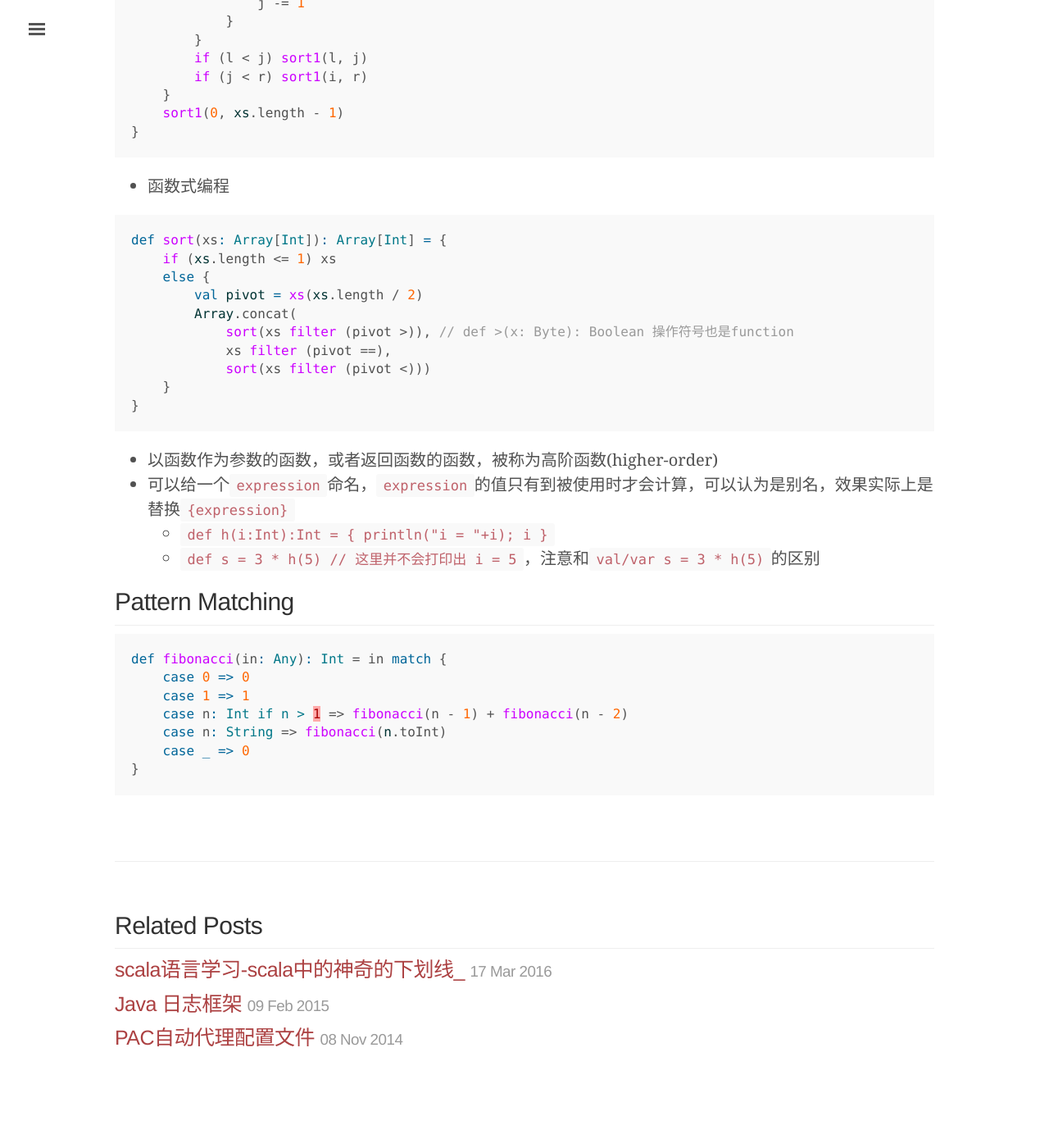
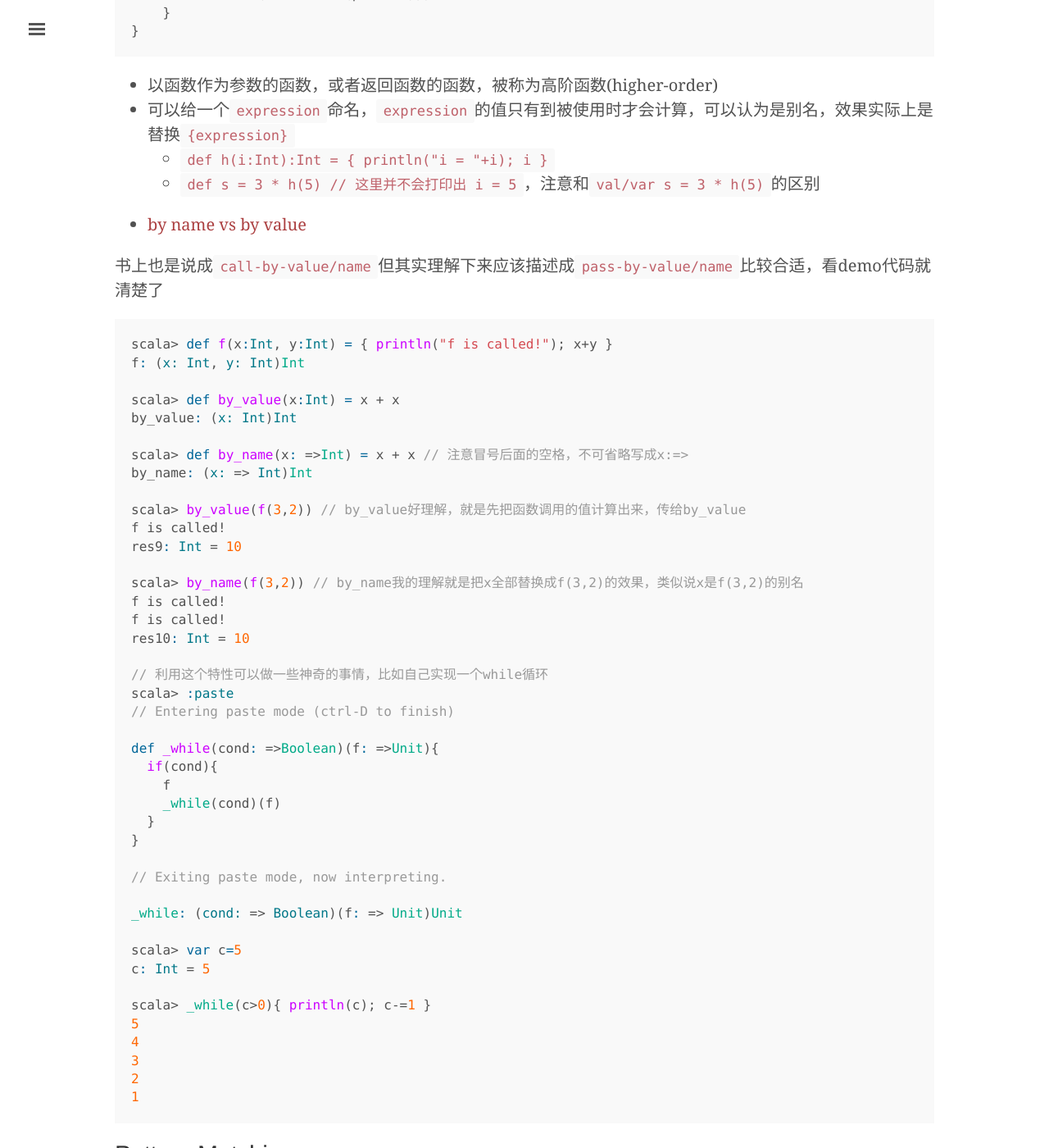
Before and after one commit to vivisidea/vivisidea.github.io, a Jekyll site: the page built from _posts/2016-03-13-learning-scala-basics.md, in a window 1280 px wide and 1400 px high, scrolled down 2986 px. Shown: the whole window at 82% size. Built offline with Jekyll 4.4.1, drawn with Linux system fonts in a browser that asks for light colours; before the commit the page ends 4327 px from its top, so only the background shows below that; some of the changed text lies outside the part shown.

Commit message:
add new posts about scala

```diff
--- a/_posts/2016-03-13-learning-scala-basics.md
+++ b/_posts/2016-03-13-learning-scala-basics.md
@@ -115,6 +101,54 @@
 - 可以给一个`expression`命名，`expression`的值只有到被使用时才会计算，可以认为是别名，效果实际上是替换`{expression}`
     - `def h(i:Int):Int = { println("i = "+i); i }`
     - `def s = 3 * h(5) // 这里并不会打印出 i = 5`，注意和`val/var s = 3 * h(5)`的区别
+- [by name vs by value](http://stackoverflow.com/questions/13337338/call-by-name-vs-call-by-value-in-scala-clarification-needed)
+
+书上也是说成`call-by-value/name`但其实理解下来应该描述成`pass-by-value/name`比较合适，看demo代码就清楚了
+{%highlight scala%}
+scala> def f(x:Int, y:Int) = { println("f is called!"); x+y }
+f: (x: Int, y: Int)Int
+
+scala> def by_value(x:Int) = x + x
+by_value: (x: Int)Int
+
+scala> def by_name(x: =>Int) = x + x // 注意冒号后面的空格，不可省略写成x:=>
+by_name: (x: => Int)Int
+
+scala> by_value(f(3,2)) // by_value好理解，就是先把函数调用的值计算出来，传给by_value
+f is called!
+res9: Int = 10
+
+scala> by_name(f(3,2)) // by_name我的理解就是把x全部替换成f(3,2)的效果，类似说x是f(3,2)的别名
+f is called!
+f is called!
+res10: Int = 10
+
+// 利用这个特性可以做一些神奇的事情，比如自己实现一个while循环
+scala> :paste
+// Entering paste mode (ctrl-D to finish)
+
+def _while(cond: =>Boolean)(f: =>Unit){
+  if(cond){
+    f
+    _while(cond)(f)
+  }
+}
+
+// Exiting paste mode, now interpreting.
+
+_while: (cond: => Boolean)(f: => Unit)Unit
+
+scala> var c=5
+c: Int = 5
+
+scala> _while(c>0){ println(c); c-=1 }
+5
+4
+3
+2
+1
+
+{%endhighlight%}
 
 ## Pattern Matching
 {%highlight scala%}
--- /dev/null
+++ b/_posts/2016-03-18-learning-scala-map.md
@@ -0,0 +1,24 @@
+---
+title: scala语言学习-Map
+layout: post
+tags:
+  - scala
+---
+
+## Map
+- 构造 `val m = Map("Alice", 1, "Bob"->2)`
+- 默认的Map是imutable的，如果需要mutable的Map，需要引入`scala.collection.mutable.Map`
+- 如果需要空的Map，可以指定一种具体的实现`val scores = new scala.collection.mutable.HashMap[String, Int]`
+- `->`符号就是创建`pair`的意思，`"Alice"->1`和`("Alice", 1)`是等价的
+- 访问`Map`对应key的值还是用`()`符号，如`m("Alice")`
+- `()`访问，如果`key`不存在，会直接报错，可以用`m.getOrElse("not-exist-key", defaultValue)`
+- `m.get(key)`返回的是一个`Option`对象，值要么是`Some`或者是`None`
+- 删除一个key的操作是`-=`，例如`m -= "Alice"`
+- 添加一些元素可以用`m += ("Tom"->3, "Lisa"->4)`
+- 遍历元素`for((k,v) <- m) ...`
+- `yield`语句也适用于`pair`，`for((k,v)<-m) yield (v,k)`
+- `keys.zip(values).toMap` 建立两个数组的映射，返回一个`Map`对象
+
+## Tuple
+- `val _4tuple = ("Alice", 1, 2, 3)` 定义多元组
+- `_4tuple._1` 元组的第一个元素`"Alice"`
--- /dev/null
+++ b/_posts/2016-03-19-learning-scala-class.md
@@ -0,0 +1,27 @@
+---
+title: scala语言学习-Class
+layout: post
+tags:
+  - scala
+---
+
+## Class
+- 类的`var`属性自动获得`getter`和`setter`方法, `val`属性自动获得`getter`方法
+- 使用`@BeanProperty val/var name`来生成`JavaBean`的`getter`和`setter`(var)方法
+- 主构造函数，这个构造函数的参数自动变成这个class的对应字段， `class Person(val/var name: String, val/var age: Int){...}`
+- 主构造函数的参数可以有默认值`class Person(val name: String = "", val age: Int = 0)`
+- 辅助构造函数？`def this(name: String)`，需要调用主构造函数`this()`，或者另一个辅助构造函数
+- class不需要定义为`public`，一个Scala文件中可以有多个class定义，并且都是`public`的
+- 只读属性
+    - 如果构造之后不再修改，那么使用`val name`定义
+    - 如果构造之后需要修改，那么使用`private var name`定义，另外还需要手动增加一个`getter`方法
+- 可以重新定义`getter`和`setter`
+{%highlight scala%}
+class Person {
+    private var privateAge = 0 // Make private and rename，需要重新定义的时候，自定名就不能定为 age 了
+    def age = privateAge // 重新定义getter
+    def age_=(newValue: Int) { // 这里重新定义setter，注意这里的 _ 是和 age 一起的，并不是和 = 一起的
+        if (newValue > privateAge) privateAge = newValue; // Can’t get younger
+    }
+}
+{%endhighlight%}
--- /dev/null
+++ b/_posts/2016-03-20-learning-scala-files-and-regular-expressions.md
@@ -0,0 +1,37 @@
+---
+title: scala语言学习-文件和正则表达式
+layout: post
+tags:
+  - scala
+---
+
+## Files文件操作
+- `import scala.io.Source`
+- `Source.fromFile("myfile.txt", "UTF-8").getLines.toArray` 获得文件所有的行
+- `Source.fromFile("myfile.txt", "UTF-8").mkString` 获得文件内容
+- `Source.fromURL("http://horstmann.com", "UTF-8")` 直接读取网址内容（这里不安全，没有地方设置timeout属性）
+- 写文本文件还是用`java.io.PrintWriter`:`val out = new PrintWriter("numbers.txt")`
+
+文件的其他操作等用到了再去翻官方文档了
+
+## 正则表达式
+- `scala.util.matching.Regex`
+- 字符串的`r`方法可以将字符串转换成正则表达式对象：`val numPat = "[0-9]+".r`
+- 可以用原生字符串的写法，避免混乱的转义字符`val r = """\s+[0-9]\s+""".r`
+- 正则表达式常用方法`val r = """\s+""".r`
+    - `r.split("hello world") // Array("hello", "world")`
+    - `r.findAllIn("hello world") // Iterator`
+    - `r.findFirstIn("hello world") // Optional[String]`
+    - `numPattern.replaceFirstIn("99 bottles, 98 bottles", "XX")`
+    - `numPattern.replaceAllIn("99 bottles, 98 bottles", "XX")`
+- 分组匹配
+{%highlight scala%}
+// Groups are useful to get subexpressions of regular expressions. Add parentheses around the subexpressions that you want to extract, for example:
+val numitemPattern = "([0-9]+) ([a-z]+)".r
+// To match the groups, use the regular expression object as an “extractor” (see Chapter 14), like this:
+val numitemPattern(num, item) = "99 bottles"
+// Sets num to "99", item to "bottles"
+// If you want to extract groups from multiple matches, use a for statement like this:
+for (numitemPattern(num, item) <- numitemPattern.findAllIn("99 bottles, 98 bottles"))
+    process num and item
+{%endhighlight%}
```
Also changed, not shown: other parts of _posts/2016-03-13-learning-scala-basics.md (+0 -14 lines), _posts/2016-03-17-magic-underscore-in-scala.md (+1 -0 lines), _posts/2016-03-18-learning-scala-array.md (added, +21 -0 lines).
